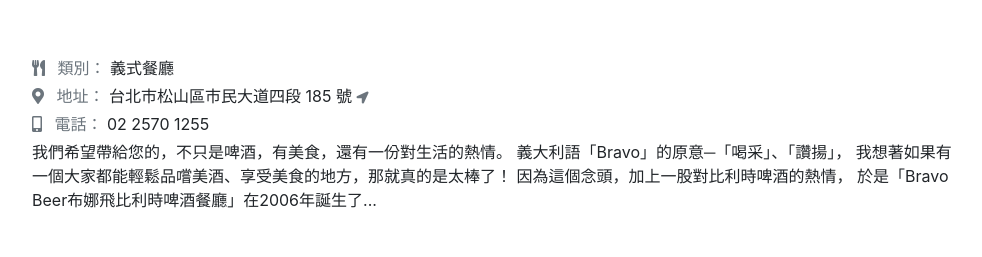
After one commit to cocotai/web-model-answer-coaching-session, a Node server app: page /restaurants/1 in a window 1280 px wide. The commit adds this page. Shown: the part 412-669 px from the top of the page, without its empty margins (148-1130 px from the left). Run offline with Node 20, Linux system fonts and the light colour scheme; some libraries are stand-ins or nearby versions.

Commit message:
Add show page
show page and style

```diff
--- a/F2-3 BackEnd/A1/app.js
+++ b/F2-3 BackEnd/A1/app.js
@@ -12,6 +12,10 @@
   res.render("home")
 })
 
+app.get("/restaurants/:restaurantId", (req, res) => {
+  res.render("show")
+})
+
 app.listen(port, () => {
   console.log(`Listening on http://localhost:${port}`)
 })
--- a/F2-3 BackEnd/A1/views/layouts/main.handlebars
+++ b/F2-3 BackEnd/A1/views/layouts/main.handlebars
@@ -6,6 +6,7 @@
     <link rel="stylesheet" href="https://stackpath.bootstrapcdn.com/bootstrap/4.3.1/css/bootstrap.min.css" />
     <link rel="stylesheet" href="https://cdnjs.cloudflare.com/ajax/libs/font-awesome/5.8.1/css/all.min.css" />
     <link rel="stylesheet" href="/style/home.css" />
+    <link rel="stylesheet" href="/style/show.css" />
     <title>Restaurant List</title>
   </head>
   <body>
--- /dev/null
+++ b/F2-3 BackEnd/A1/views/show.handlebars
@@ -0,0 +1,73 @@
+<header>
+  <!-- navigation -->
+  <nav class="navbar navbar-light bg-light">
+    <div class="container">
+      <a class="navbar-brand" href="/">
+        <img
+          src="https://assets-lighthouse.s3.amazonaws.com/uploads/image/file/6227/restaurant-list-logo.png"
+          width="30"
+          height="30"
+          class="d-inline-block align-top"
+          alt="好。吃"
+        />
+        我的餐廳清單
+      </a>
+    </div>
+  </nav>
+
+  <div class="banner"></div>
+</header>
+
+<h1 class="mb-1 restaurant-show-title">布娜飛比利時啤酒餐廳</h1>
+<div class="container">
+  <div class="row">
+    <div class="col-12 col-md-10 mx-auto">
+
+      <p class="mb-1">
+        <span class="text-secondary">
+          <i class="fas fa-utensils pr-2"></i>
+          類別：
+        </span>
+        義式餐廳
+      </p>
+
+      <p class="mb-1">
+        <span class="text-secondary">
+          <i class="fas fa-map-marker-alt pr-2"></i>
+          地址：
+        </span>
+        台北市松山區市民大道四段 185 號
+        <a
+          href="https://goo.gl/maps/V9mKwVJ4s5v"
+          class="text-secondary"
+          target="_blank"
+        >
+          <i class="fas fa-location-arrow pr-2 fa-xs"></i>
+        </a>
+      </p>
+
+      <p class="mb-1">
+        <span class="text-secondary">
+          <i class="fas fa-mobile-alt pr-2"></i>
+          電話：
+        </span>
+        02 2570 1255
+      </p>
+
+      <p class="mb-5">
+        我們希望帶給您的，不只是啤酒，有美食，還有一份對生活的熱情。
+        義大利語「Bravo」的原意─「喝采」、「讚揚」，
+        我想著如果有一個大家都能輕鬆品嚐美酒、享受美食的地方，那就真的是太棒了！
+        因為這個念頭，加上一股對比利時啤酒的熱情， 於是「Bravo
+        Beer布娜飛比利時啤酒餐廳」在2006年誕生了...
+      </p>
+
+      <img
+        class="rounded mx-auto d-block mb-4 w-100"
+        src="https://assets-lighthouse.s3.amazonaws.com/uploads/image/file/5634/08.jpg"
+        alt="布娜飛比利時啤酒餐廳"
+        style="max-width: 600px;"
+      />
+    </div>
+  </div>
+</div>
```
Also changed, not shown: F2-3 BackEnd/A1/public/style/show.css (added, +76 -0 lines).
